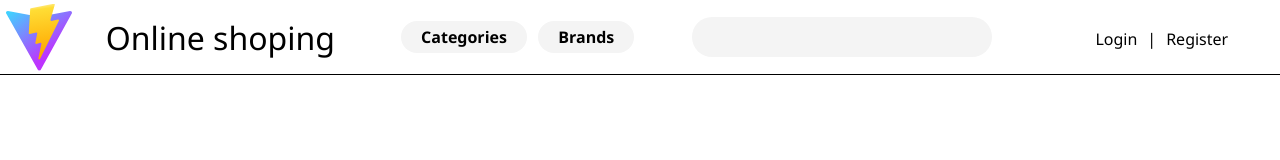
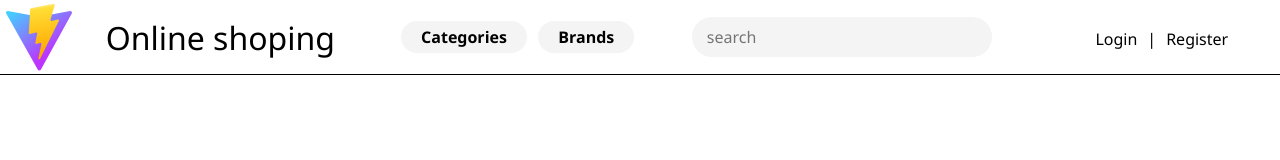
Before and after one commit to HOAIAN2/e-commerce, a React (Vite) app in the folder client/: page / in a window 1280 px wide. Shown: the top 160 px of the page. Built offline with nearby package versions, Linux system fonts and the light colour scheme; no server answers.

Commit message:
Prepare product items for Home

```diff
--- a/client/src/components/Header.scss
+++ b/client/src/components/Header.scss
@@ -6,6 +6,7 @@
     display: flex;
     position: fixed;
     border-bottom: 1px solid black;
+    background-color: white;
 
     & .left {
         height: 100%;
@@ -153,6 +154,7 @@
                 border: none;
                 outline: none;
                 background-color: colors.$color-low-white;
+                font-size: medium;
             }
 
             div {
--- a/client/src/components/Header.tsx
+++ b/client/src/components/Header.tsx
@@ -34,7 +34,11 @@ function Header() {
             </div>
             <div className='right'>
                 <div className='search-bar'>
-                    <input type='text' value={query} onChange={e => { setQuery(e.target.value) }} />
+                    <input
+                        type='text'
+                        placeholder='search'
+                        value={query}
+                        onChange={e => { setQuery(e.target.value) }} />
                     {query !== '' ? <div>
                         <FontAwesomeIcon icon={faSearch} />
                     </div> : null}
--- /dev/null
+++ b/client/src/components/Product.tsx
@@ -0,0 +1,10 @@
+import { reqGetProductsHome, ProductItem } from '../utils/product'
+function Product({ data }: { data: ProductItem }) {
+    return (
+        <div>
+            {JSON.stringify(data)}
+        </div>
+    )
+}
+
+export default Product
--- a/client/src/index.scss
+++ b/client/src/index.scss
@@ -20,7 +20,7 @@ body {
 #root {
   width: 100%;
   height: 100%;
-  overflow: hidden;
+  // overflow: hidden;
 }
 
 a {
--- a/client/src/pages/Home.tsx
+++ b/client/src/pages/Home.tsx
@@ -1,6 +1,17 @@
+import { useEffect, useState } from 'react'
+import { reqGetProductsHome, ProductList } from '../utils/product'
+import Product from '../components/Product'
 function Home() {
+    const [products, setProducts] = useState([] as ProductList)
+    useEffect(() => {
+        reqGetProductsHome()
+            .then(data => {
+                setProducts(data)
+            })
+    }, [])
     return (
         <>
+            {products.map(product => <Product key={product.productID} data={product} />)}
         </>
     )
 }
--- /dev/null
+++ b/client/src/utils/product.ts
@@ -0,0 +1,32 @@
+import request, { getTokenHeader, getToken } from './api-config'
+
+export type ProductList = ProductItem[]
+
+export interface ProductItem {
+    productID: number
+    productName: string
+    supplierName: string
+    category: string
+    price: number
+    quantity: number
+    soldQuantity: number
+    images: string[]
+    discount: number
+    description: string
+    rating: number
+}
+
+async function reqGetProductsHome() {
+    try {
+        const res = await request.get('/product/home')
+        return res.data as ProductList
+    } catch (error: any) {
+        if (!error.response) throw new Error(error.message)
+        const message = error.response.data.message
+        throw new Error(message)
+    }
+}
+
+export {
+    reqGetProductsHome
+}
```
